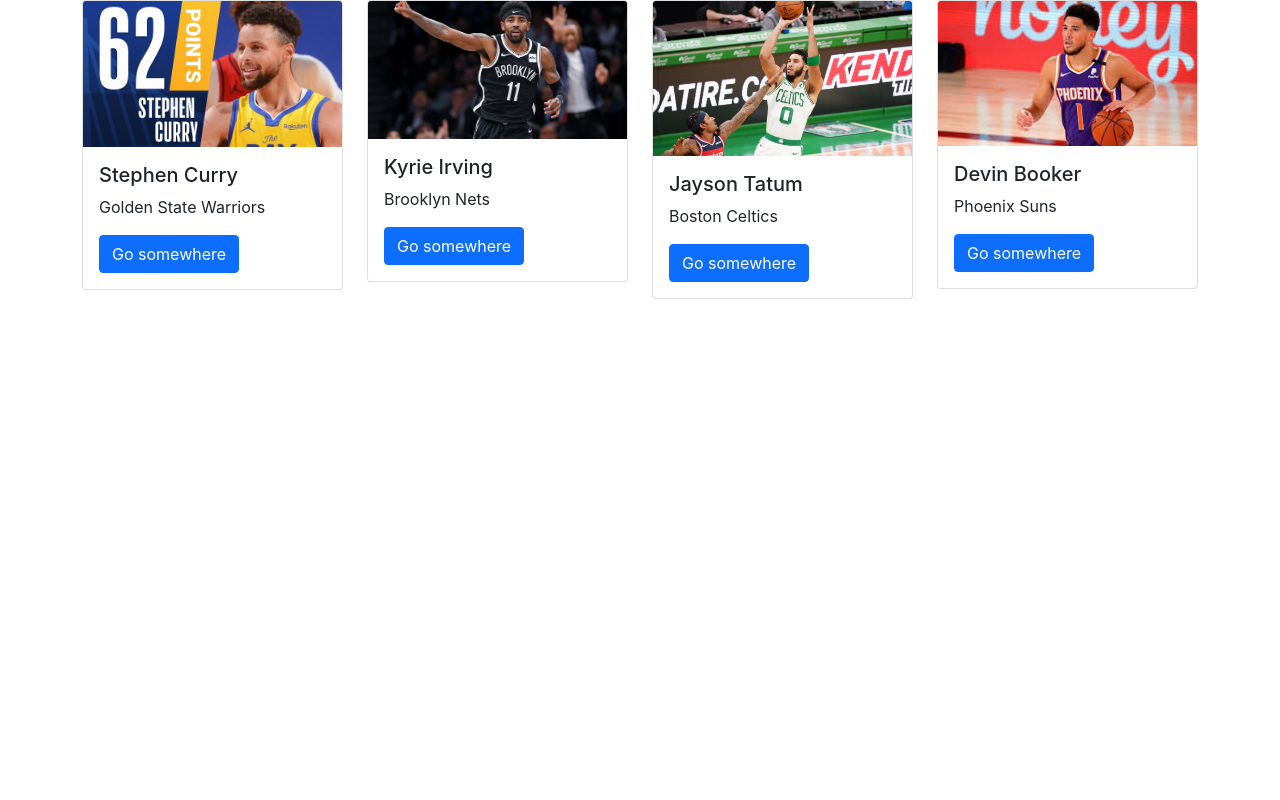
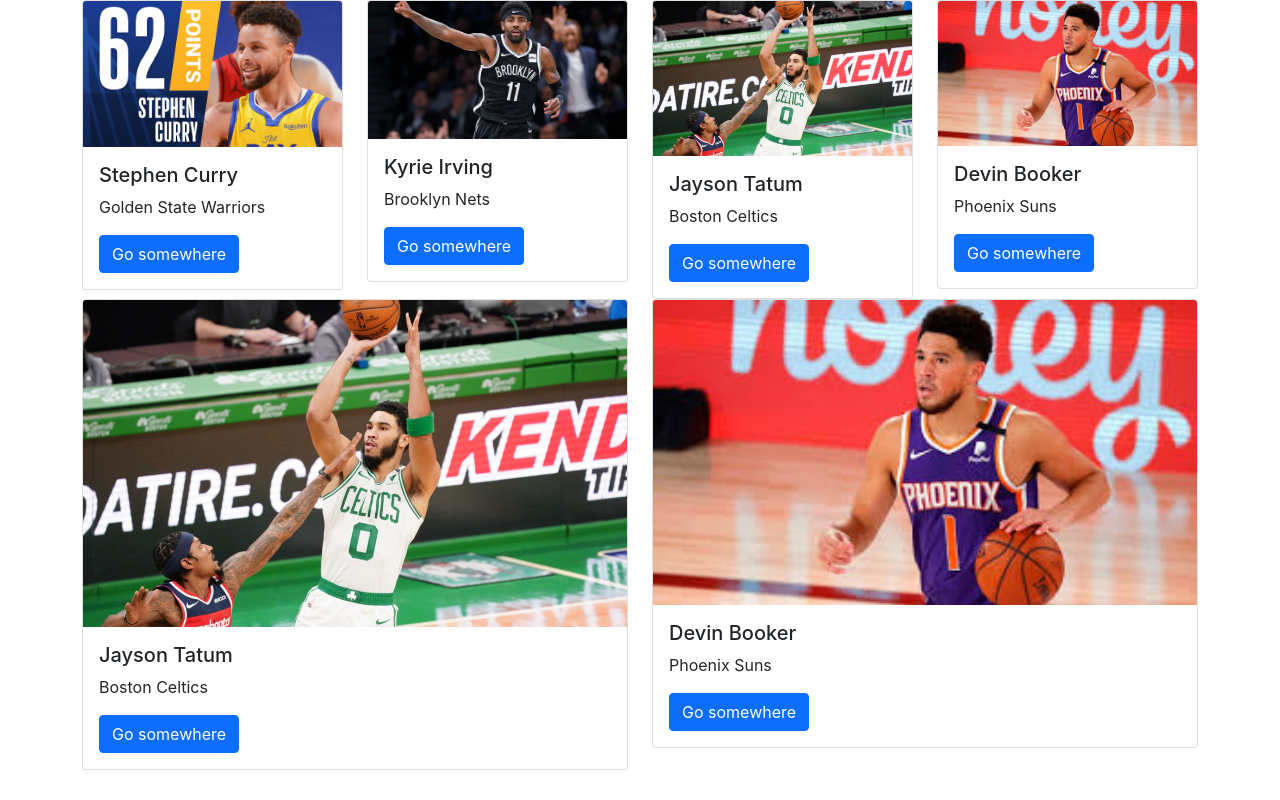
Before and after one commit to donnieevu/my-app, a React (Create React App) app: page / in a window 1280 px wide. Built offline with nearby package versions, Linux system fonts and the light colour scheme; the HTML template or start-up script is replaced by a standard one.

Commit message:
filtering nba player cards by age < 25

```diff
--- a/src/App.js
+++ b/src/App.js
@@ -3,8 +3,8 @@
 // import PlayerCard from './player-card'
 const players = [
   { name: "Stephen Curry", team: "Golden State Warriors", age: 32, img: "steph-curry.jpg" },
-  { name: "Kyrie Irving", team: "Brooklyn Nets", age: 30, img: "kyrie-irving.jpg" },
-  { name: "Jayson Tatum", team: "Boston Celtics", age: 23, img: "jayson-tatum.jpg" },
+  { name: "Kyrie Irving", team: "Brooklyn Nets", age: 28, img: "kyrie-irving.jpg" },
+  { name: "Jayson Tatum", team: "Boston Celtics", age: 22, img: "jayson-tatum.jpg" },
   { name: "Devin Booker", team: "Phoenix Suns", age: 24, img: "devin-booker.jpeg" }
 ];
 
@@ -19,10 +19,18 @@
             </div>
           })
         }
+        {
+          players.filter((player) => player.age < 25).map(player => {
+            return <div className="col-6">
+              <PlayerCard name={player.name} team={player.team} img={player.img}></PlayerCard>
+            </div>
+          })
+        }
       </div>
     </div>
 
   );
 }
-
+// make a .filter for players under age of 25
+// make a .find for specific player
 export default App;
```
Also changed, not shown: 1 other file (tests, documents, lock files or other folders).
